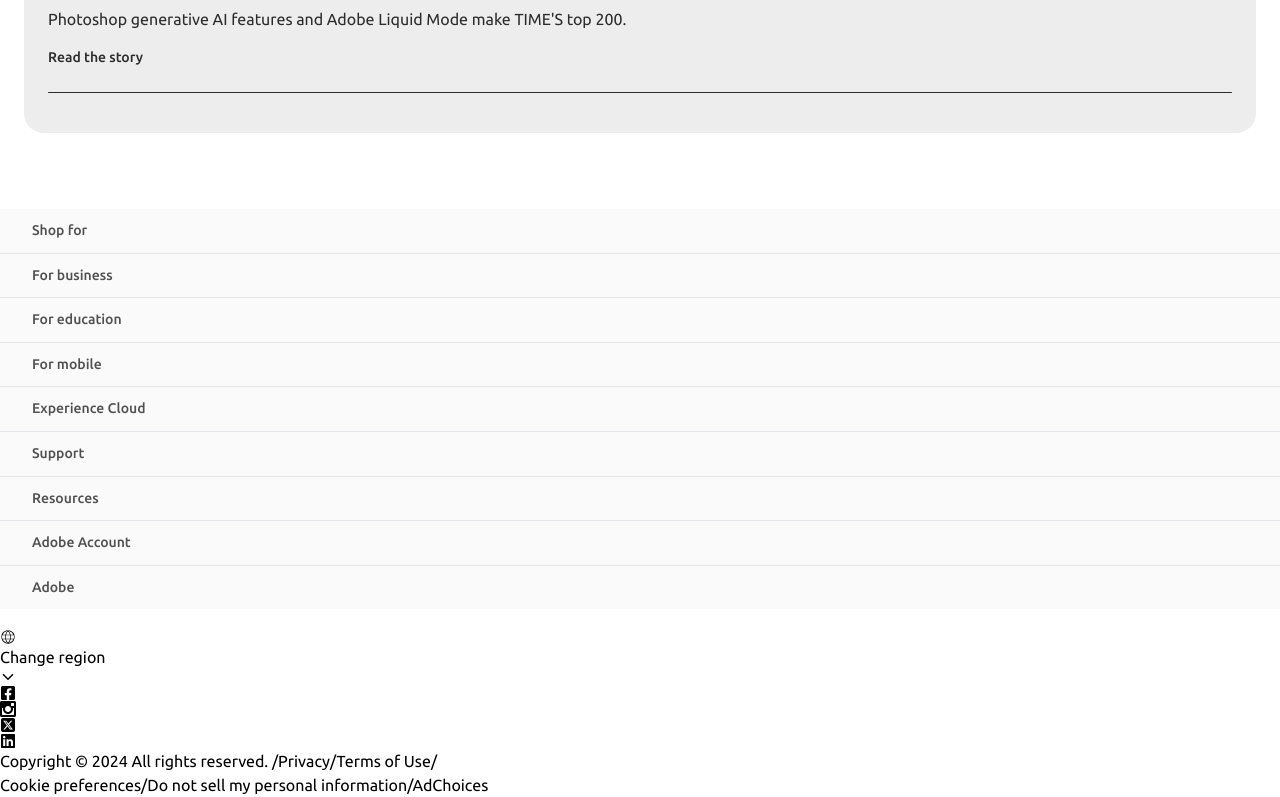
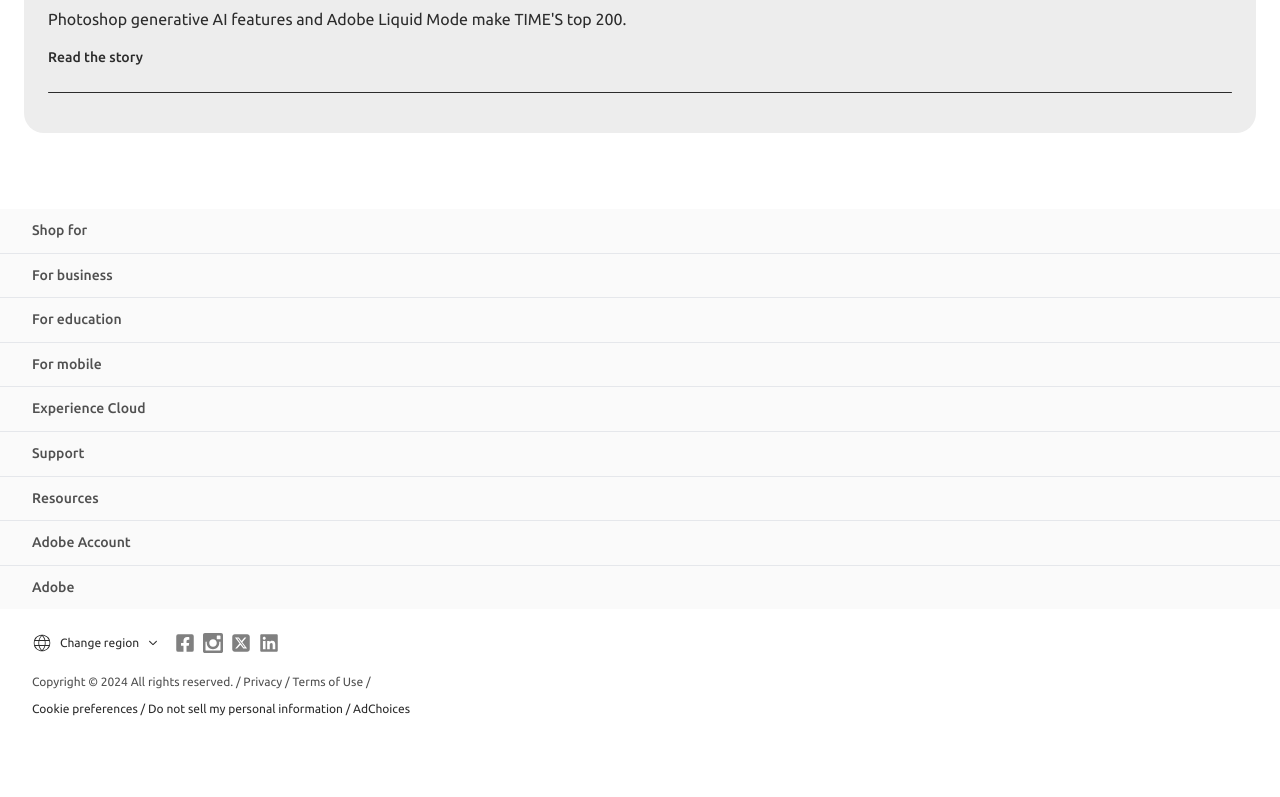
Before and after one commit to Shivgitcode/adobe-clone, a React (Vite) app: page / in a window 1280 px wide. Shown: the part 4526-5323 px from the top of the page. After the commit the page ends 5248 px from the top, so only its background shows below. Built offline with nearby package versions, Linux system fonts and the light colour scheme.

Commit message:
footer done

```diff
--- a/src/components/Footer/Footer.tsx
+++ b/src/components/Footer/Footer.tsx
@@ -8,23 +8,27 @@
 
 export default function Footer() {
     return (
-        <div>
-            <div>
-                <div><CiGlobe /> Change region <IoIosArrowDown /></div>
-                <div>
-                    <FaFacebookSquare></FaFacebookSquare>
-                    <ImInstagram></ImInstagram>
-                    <FaSquareXTwitter></FaSquareXTwitter>
-                    <FaLinkedin></FaLinkedin>
+        <div className="px-[32px]">
+            <div className="flex flex-col gap-3">
+                <div className="flex items-center gap-4">
+                    <div className="text-[12px] flex flex-row items-center gap-2 leading-[27px] font-normal hover:text-[#1473e6] cursor-pointer text-[#2c2c2c]"><CiGlobe fontSize={"20px"} /> Change region <IoIosArrowDown /></div>
+                    <div className="flex items-center gap-2">
+                        <FaFacebookSquare fontSize={"20px"} fill="#808080" className="hover:fill-[#909090] h-[20px]" ></FaFacebookSquare>
+                        <ImInstagram fontSize={"20px"} fill="#808080" className="hover:fill-[#909090] h-[20px] aspect-[2/3]"></ImInstagram>
+                        <FaSquareXTwitter fontSize={"20px"} fill="#808080" className="hover:fill-[#909090] h-[20px]"></FaSquareXTwitter>
+                        <FaLinkedin fontSize={"20px"} fill="#808080" className="hover:fill-[#909090] h-[20px]"></FaLinkedin>
 
 
+                    </div>
                 </div>
-            </div>
-            <div>
-                <p>Copyright © 2024 All rights reserved. /Privacy/Terms of Use/</p>
-                <p>Cookie preferences/Do not sell my personal information/AdChoices</p>
+                <div className="cursor-pointer">
+                    <p className="text-[12px] leading-[27px] text-[#505050] font-normal">Copyright © 2024 All rights reserved. / <span className="hover:text-[#1473e6]">Privacy</span> / <span className="hover:text-[#1473e6]">Terms of Use</span> /</p>
+                    <p className="text-[12px] leading-[27px] text-mytext-0 font-normal"><span className="hover:text-[#1473e6]">Cookie preferences</span> / <span className="hover:text-[#1473e6]"> Do not sell my personal information </span> / <span className="hover:text-[#1473e6]">AdChoices</span></p>
+                </div>
+
             </div>
 
         </div>
+
     )
 }
```
